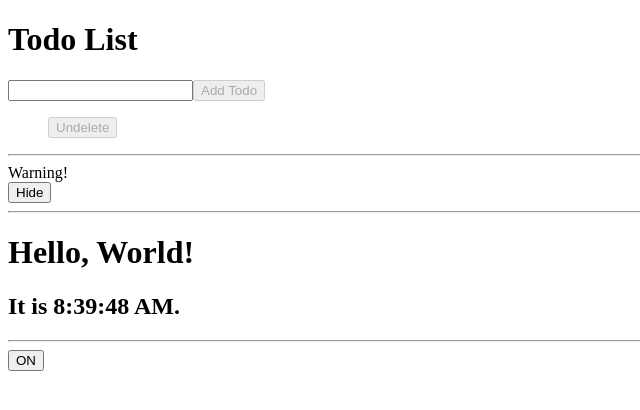
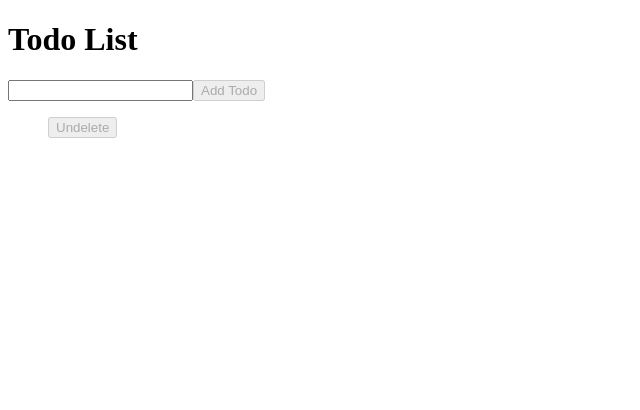
Before and after one commit to jguitar/my-react-todolist, a React (Create React App) app: page / in a window 1280 px wide. Shown: the top 410 px of the page, without its empty margins (0-640 px from the left). Built offline with nearby package versions, Linux system fonts and the light colour scheme.

Commit message:
remove unused components from App

```diff
--- a/src/App.js
+++ b/src/App.js
@@ -3,9 +3,6 @@ import { connect } from 'react-redux'
 import PropTypes from 'prop-types'
 import AddTodo from './components/addTodo/'
 import TodoList from './components/todoList/'
-import Clock from './components/clock'
-import Page from './components/page/'
-import Toggle from './components/toggle'
 import actions from './actions'
 
 export const App = ({ submitTodo, todos, deleteTodo, undeleteTodo, deleted, inputChanged, disableAddTodo }) => (
@@ -13,15 +10,6 @@ export const App = ({ submitTodo, todos, deleteTodo, undeleteTodo, deleted, inpu
     <h1>Todo List</h1>
     <AddTodo submitTodo={submitTodo} inputChanged={inputChanged} disableAddTodo={disableAddTodo} />
     <TodoList todos={todos} deleteTodo={deleteTodo} undeleteTodo={undeleteTodo} deleted={deleted} />
-
-    <hr />
-    <Page />
-
-    <hr />
-    <Clock />
-
-    <hr />
-    <Toggle />
   </div>
 )
 
```
